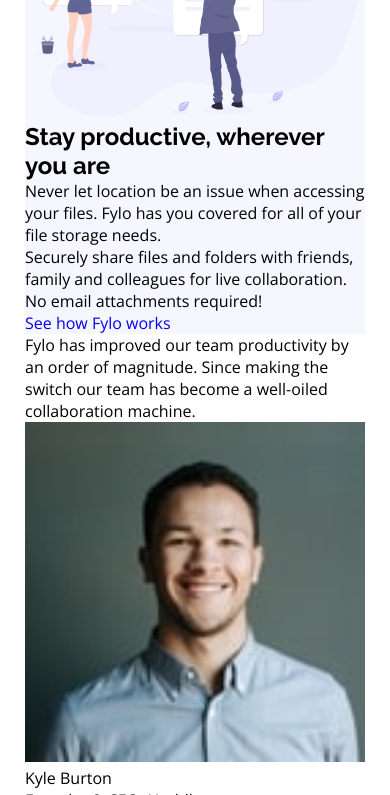
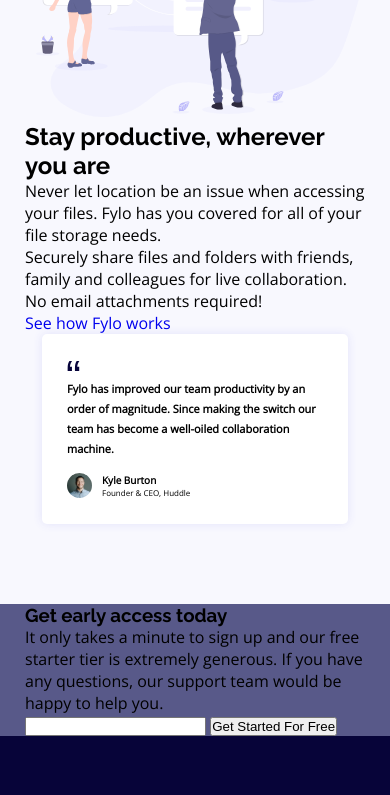
Before and after one commit to marcinkisiel/frontend-mentor-fylo-landing-page, a plain HTML site: page index.html in a window 390 px wide. Shown: the part 1050-1845 px from the top of the page. Drawn offline with nearby package versions, Linux system fonts and the light colour scheme.

Commit message:
Add mobile design to testimonials section

```diff
--- a/index.html
+++ b/index.html
@@ -55,15 +55,18 @@
 					</p>
 					<a href="#" class="hero-2__link">See how Fylo works</a>
 					<article class="testimonials">
+						<img class="testimonials__icon" src="images/icon-quotes.svg" alt="" />
 						<p class="testimonials__text">
 							Fylo has improved our team productivity by an order of magnitude. Since making the switch our team has become a well-oiled
 							collaboration machine.
 						</p>
 
-						<img class="testimonials_photo" src="images/avatar-testimonial.jpg" alt="" />
-						<div class="testimonials__info">
-							<p class="testimonials__name">Kyle Burton</p>
-							<p class="testimonials__status">Founder & CEO, Huddle</p>
+						<div class="testimonials__caption">
+							<img class="testimonials__photo" src="images/avatar-testimonial.jpg" alt="" />
+							<div class="testimonials__info">
+								<p class="testimonials__name">Kyle Burton</p>
+								<p class="testimonials__status">Founder & CEO, Huddle</p>
+							</div>
 						</div>
 					</article>
 				</div>
--- a/scss/main.scss
+++ b/scss/main.scss
@@ -12,7 +12,8 @@
 $bright-blue: hsl(224, 93%, 58%);
 $moderate-cyan: hsl(170, 45%, 43%);
 
-$light-grayish-blue: hsl(240, 75%, 98%);
+$light-grayish-blue: #f8f8fe;
+// $light-grayish-blue: hsl(240, 75%, 98%);
 $light-gray: hsl(0, 0%, 75%);
 
 body {
@@ -119,13 +120,53 @@
 }
 
 .hero-2 {
-	&__column {
-		background-color: $light-grayish-blue;
-	}
+	background-color: $light-grayish-blue;
+	padding-bottom: 80px;
 }
 
 .testimonials {
 	background-color: #fff;
+	border-radius: 5px;
+	box-shadow: 0 0 10px darken($light-grayish-blue, 5);
+	font-size: 11px;
+	line-height: 1.8;
+	margin: 0 auto;
+	padding: 25px 20px 25px 25px;
+	width: 90%;
+
+	&__icon {
+		width: auto;
+	}
+
+	&__text {
+		font-weight: 700;
+		margin-bottom: 15px;
+	}
+
+	&__caption {
+		display: flex;
+		align-items: center;
+	}
+
+	&__photo {
+		border-radius: 50%;
+		height: 25px;
+		margin-right: 10px;
+		width: 25px;
+	}
+
+	&__info {
+		line-height: 1.4;
+	}
+
+	&__name {
+		font-size: 10px;
+		font-weight: 700;
+	}
+
+	&__status {
+		font-size: 8px;
+	}
 }
 
 .newsletter {
@@ -178,7 +219,7 @@
 		justify-content: center;
 		align-items: center;
 		border: 1px solid #fff;
-		border-radius: 50px;
+		border-radius: 50%;
 		color: #fff;
 		height: 30px;
 		width: 30px;
```
Also changed, not shown: css/main.css, design/desktop-design.jpg, design/desktop-preview.jpg, design/mobile-design.jpg, 2 other files.
